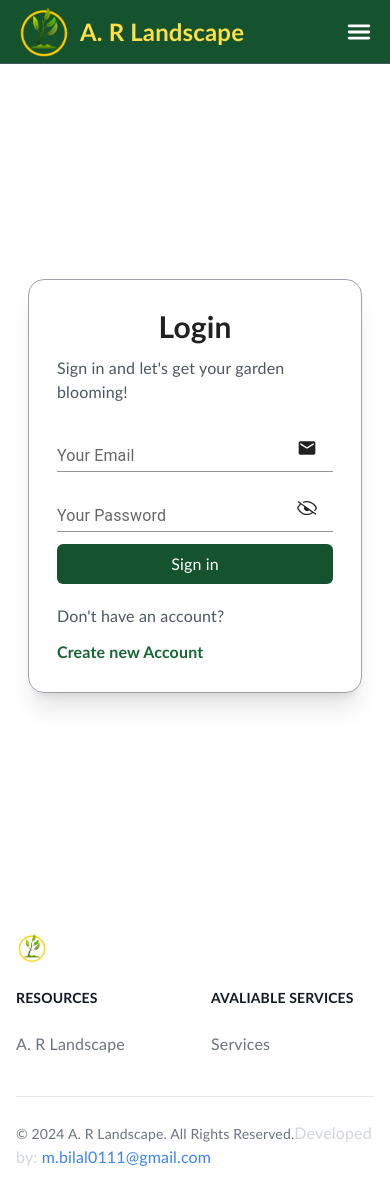
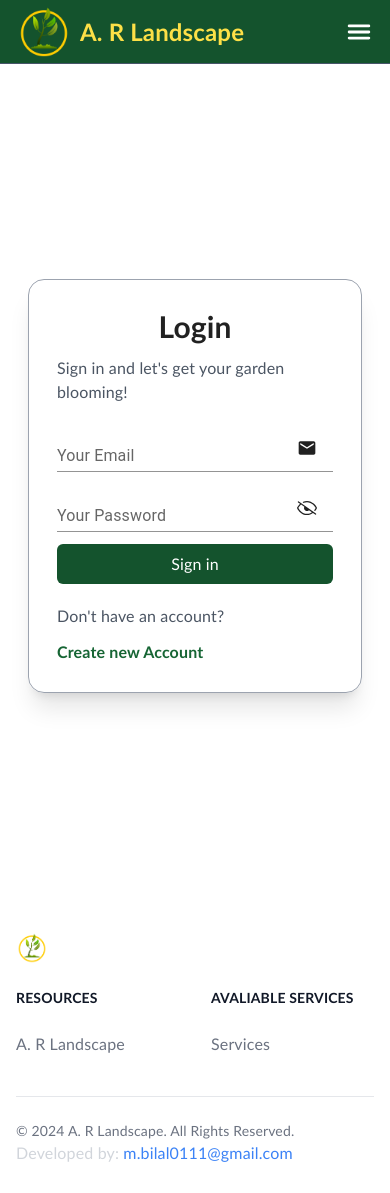
Before and after one commit to MuhammadBilal0111/A.R-Landscape, a React (Vite) app in the folder client/: page /sign-in in a window 390 px wide. Built offline with nearby package versions, Linux system fonts and the light colour scheme.

Commit message:
latest commit

```diff
--- a/client/src/components/Footer.jsx
+++ b/client/src/components/Footer.jsx
@@ -47,13 +47,15 @@ function Footer() {
         </div>
         <hr className="my-6 border-gray-200 sm:mx-auto dark:border-gray-300 lg:my-8" />
         <div className="sm:flex sm:items-center sm:justify-between">
-          <span className="text-sm text-gray-500 sm:text-center dark:text-gray-300">
+          <div className="sm:flex sm:items-center sm:justify-between">
+            <span className="text-sm text-gray-500 sm:text-center dark:text-gray-300 block">
               © {new Date().getFullYear()}{" "}
               <a href="/" className="hover:underline">
                 A. R Landscape
               </a>
               . All Rights Reserved.
             </span>
+          </div>
           <span className="text-gray-300">
             Developed by:{" "}
             <a
--- a/client/src/pages/Checkout/Checkout.jsx
+++ b/client/src/pages/Checkout/Checkout.jsx
@@ -74,7 +74,7 @@ function Checkout() {
   return (
     <>
       {userInfo ? (
-        <div className="min-h-screen h-auto">
+        <div className="min-h-screen h-auto my-5">
           <Link to={"/shop"}>
             <div className="flex items-center gap-2 text-4xl text-gray-700 mt-8 px-5">
               <FaArrowLeft className="cursor-pointer" />
```
Lines whose indentation alone changed are shown as unchanged.
